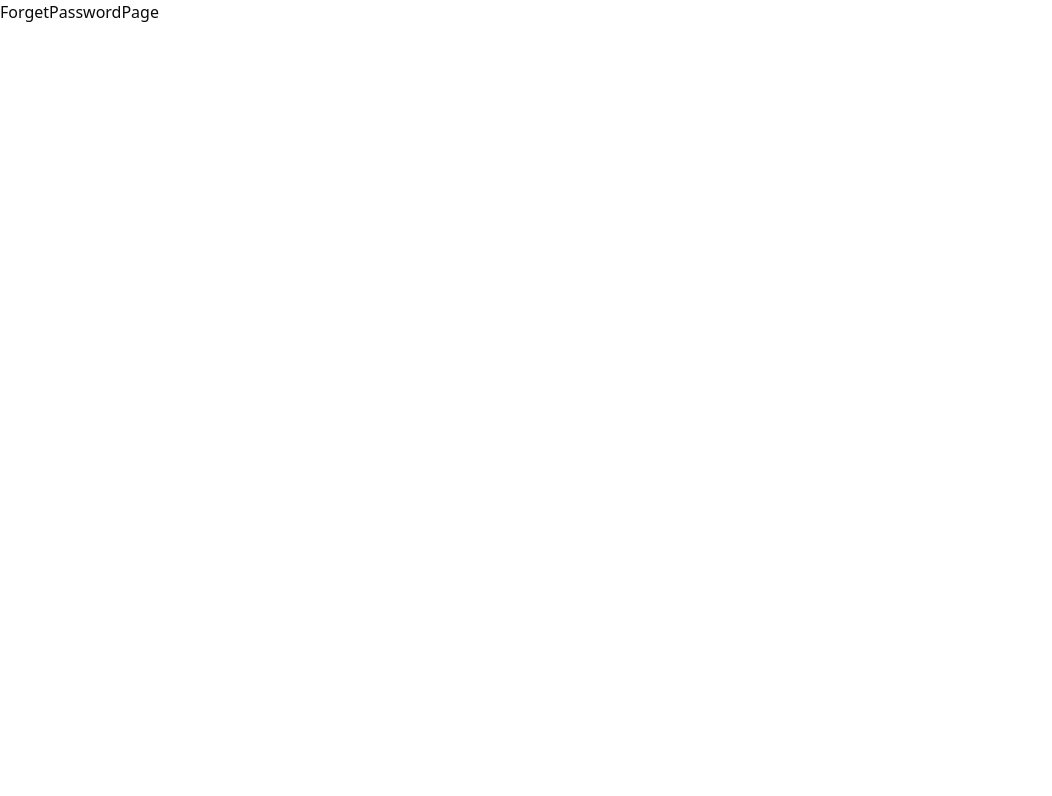
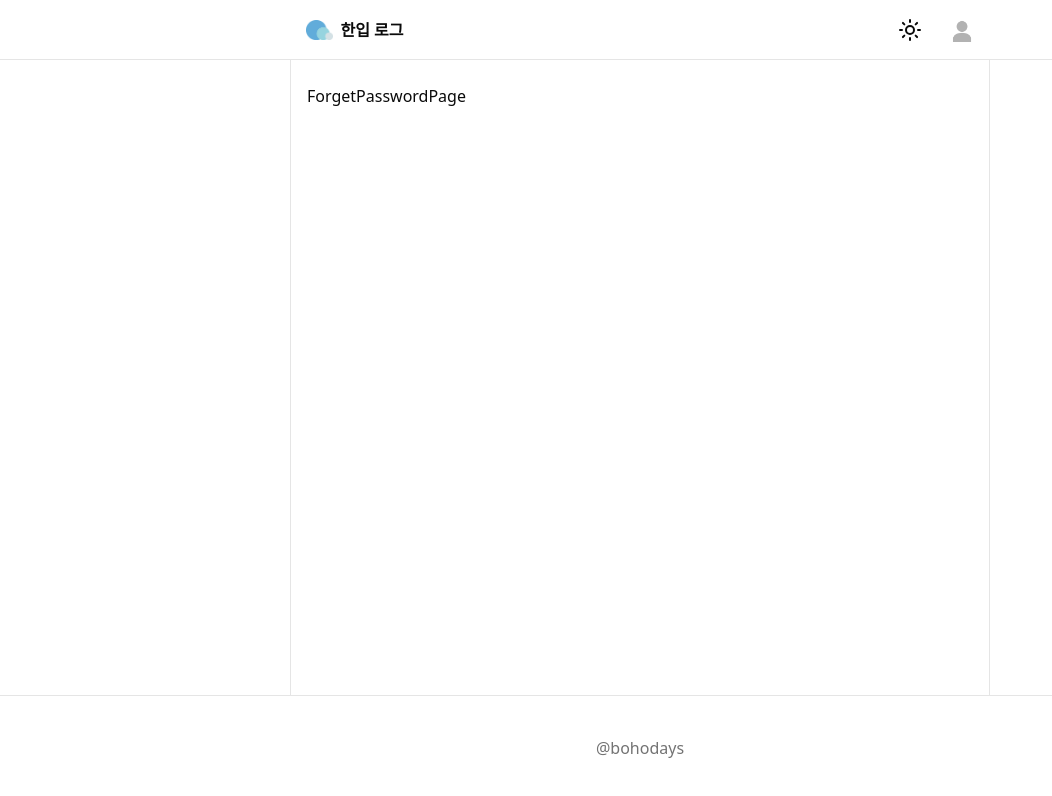
Before and after one commit to bohodays/NextJs_Study_SNS, a React (Vite) app in the folder onebite-log/: page /forget-password in a window 1280 px wide. Shown: the top 796 px of the page, without its empty margins (0-1052 px from the left). Built offline with nearby package versions, Linux system fonts and the light colour scheme.

Commit message:
(5.4) 글로벌 레이아웃 설정하기

```diff
--- /dev/null
+++ b/onebite-log/src/components/layout/global-layout.tsx
@@ -0,0 +1,42 @@
+import React from "react";
+import { Link, Outlet } from "react-router";
+import logo from "@/assets/logo.png";
+import { SunIcon } from "lucide-react";
+import defaultAvatar from "@/assets/default-avatar.png";
+
+const GlobalLayout = () => {
+  return (
+    <div className="flex min-h-[100vh] flex-col">
+      <header className="h-15 border-b">
+        <div className="m-auto flex h-full w-full max-w-175 justify-between px-4">
+          <Link to={"/"} className="flex items-center gap-2">
+            <img
+              className="h-5"
+              src={logo}
+              alt="한입 로그의 로고, 메시지 말풍선을 활성화한 모양이다"
+            />
+            <div className="font-bold">한입 로그</div>
+          </Link>
+          <div className="flex items-center gap-5">
+            <div className="hover:bg-muted cursor-pointer rounded-full p-2">
+              <SunIcon />
+            </div>
+            <img
+              className="h-6"
+              src={defaultAvatar}
+              alt="사용자 프로필 이미지"
+            />
+          </div>
+        </div>
+      </header>
+      <main className="m-auto w-full max-w-175 flex-1 border-x px-4 py-6">
+        <Outlet />
+      </main>
+      <footer className="text-muted-foreground border-t py-10 text-center">
+        @bohodays
+      </footer>
+    </div>
+  );
+};
+
+export default GlobalLayout;
--- a/onebite-log/src/root-route.tsx
+++ b/onebite-log/src/root-route.tsx
@@ -6,10 +6,12 @@
 import IndexPage from "./pages/index-page";
 import PostDetailPage from "./pages/post-detail-page";
 import ProfileDetailPage from "./pages/profile-detail-page";
+import GlobalLayout from "./components/layout/global-layout";
 
 export default function RootRoute() {
   return (
     <Routes>
+      <Route element={<GlobalLayout />}>
         <Route path="/sign-in" element={<SignInPage />} />
         <Route path="/sign-up" element={<SignUpPage />} />
         <Route path="/forget-password" element={<ForgetPasswordPage />} />
@@ -20,6 +22,7 @@
         <Route path="/profile/:userId" element={<ProfileDetailPage />} />
 
         <Route path="*" element={<Navigate to={"/"} />} />
+      </Route>
     </Routes>
   );
 }
```
Lines whose indentation alone changed are shown as unchanged.
